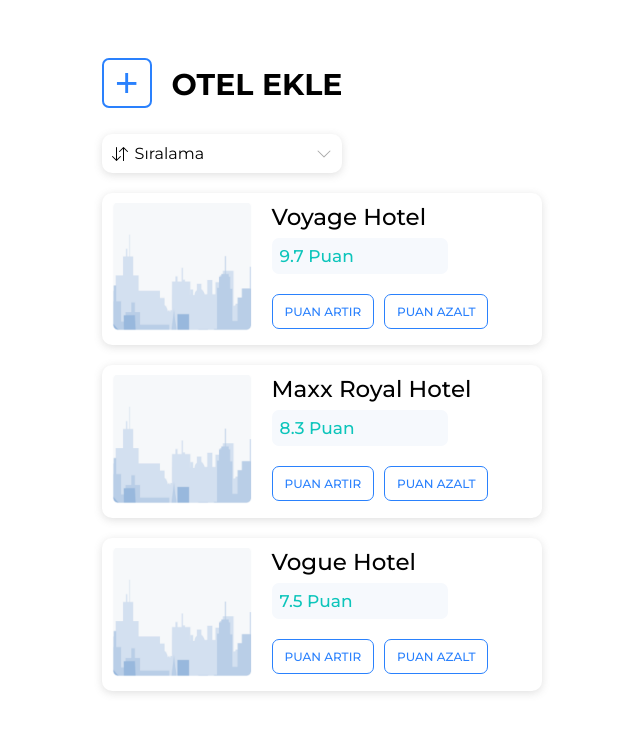
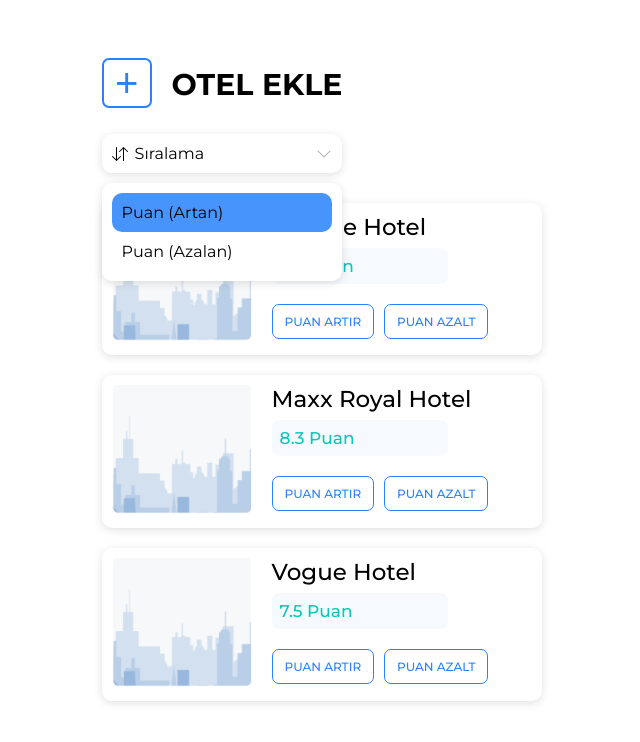
Before and after one commit to buraksvk/ets-case, a React (Create React App) app: page / in a window 1280 px wide. Both pictures are taken after a click on the element "Sıralama". Shown: the top 742 px of the page, without its empty margins (340-980 px from the left). Built offline with nearby package versions, Linux system fonts and the light colour scheme.

Commit message:
filter options and types added

```diff
--- a/src/index.css
+++ b/src/index.css
@@ -33,12 +33,14 @@ html body {
   border-radius: 10px;
   box-shadow: rgba(99, 99, 99, 0.2) 0px 2px 8px 0px;
   padding: 10px;
-  margin-bottom: 20px;
+  margin-bottom: 10px;
   margin-top: 10px;
   width: 220px;
   transition: all .5s ease;
   cursor: pointer;
+
 }
+
 .filter-button:hover {
   background-color: #fcfcfc;
   box-shadow: rgba(99, 99, 99, 0.3) 0px 2px 8px 0px;
@@ -48,6 +50,33 @@ html body {
   vertical-align: middle;
 }
 
+.selection-box {
+  background-color: #fff;
+  border-radius: 10px;
+  box-shadow: rgba(99, 99, 99, 0.2) 0px 2px 8px 0px;
+  padding: 10px;
+  width: 220px;
+  position: absolute;
+  transition: all .5s ease;
+  cursor: pointer;
+}
+
+.selection-box .option{
+  background-color: #fff;
+  border-radius: 10px;
+  padding: 10px;
+  transition: all .5s ease;
+  cursor: pointer;
+  transition: all .5s ease;
+}
+
+.selection-box .option:hover{
+  background-color: #b1d2ff;
+}
+
+.hotel-list{
+  margin-top: 30px;
+}
 .hotel-box {
   background-color: #fff;
   border-radius: 10px;
--- a/src/pages/ListPage.js
+++ b/src/pages/ListPage.js
@@ -2,6 +2,8 @@ import React, { useState, useEffect } from 'react';
 import { ArrowDownUp, ChevronDown } from 'react-bootstrap-icons';
 function ListPage() {
     const [list, setList] = useState([{ hotel: "Voyage Hotel", rating: 9.7, time: 1655146561 }, { hotel: "Maxx Royal Hotel", rating: 8.3, time: 1655146606 }, { hotel: "Vogue Hotel", rating: 7.5, time: 1655147906 }]);
+    const [open, setOpen] = useState(false)
+    const [filterBy, setFilterBy] = useState("up")
 
     const upRate = (index) => {
         let arr = list[index];
@@ -25,6 +27,11 @@ function ListPage() {
         }
     }
 
+    const selectFilter = (type) => {
+        setFilterBy(type);
+        setOpen(false)
+    }
+
     function mapper(array) {
         var str = "[";
         for (let i = 0; i < array.length; i++) {
@@ -44,7 +51,7 @@ function ListPage() {
                 <button className='add-hotel-button'>+</button>
                 <h1 className='title'>OTEL EKLE</h1>
             </div>
-            <div className='filter-button space-between'>
+            <div className='filter-button space-between' onClick={() => { setOpen(!open) }}>
                 <span>
                     <ArrowDownUp className='icon' />
                     <span style={{ marginLeft: "7px" }}>Sıralama</span>
@@ -53,7 +60,15 @@ function ListPage() {
                     <ChevronDown color="#aaa" className='icon' />
                 </span>
             </div>
-
+            {
+                open ?
+                <div className='selection-box'>
+                    <div className='option' style={filterBy === "up" ? {backgroundColor:"#4894fd"}:{}} onClick={() => {selectFilter("up")}}>{"Puan (Artan)"}</div>
+                    <div className='option' style={filterBy === "down" ? {backgroundColor:"#4894fd"}:{}} onClick={() => {selectFilter("down")}}>{"Puan (Azalan)"}</div>
+                </div>
+                :null
+            }
+            <div className='hotel-list'>
                 {
                     list.map((item, index) => {
                         return (
@@ -81,6 +96,7 @@ function ListPage() {
                     })
                 }
             </div>
+        </div>
     )
 }
 export default ListPage
```
Lines whose indentation alone changed are shown as unchanged.
